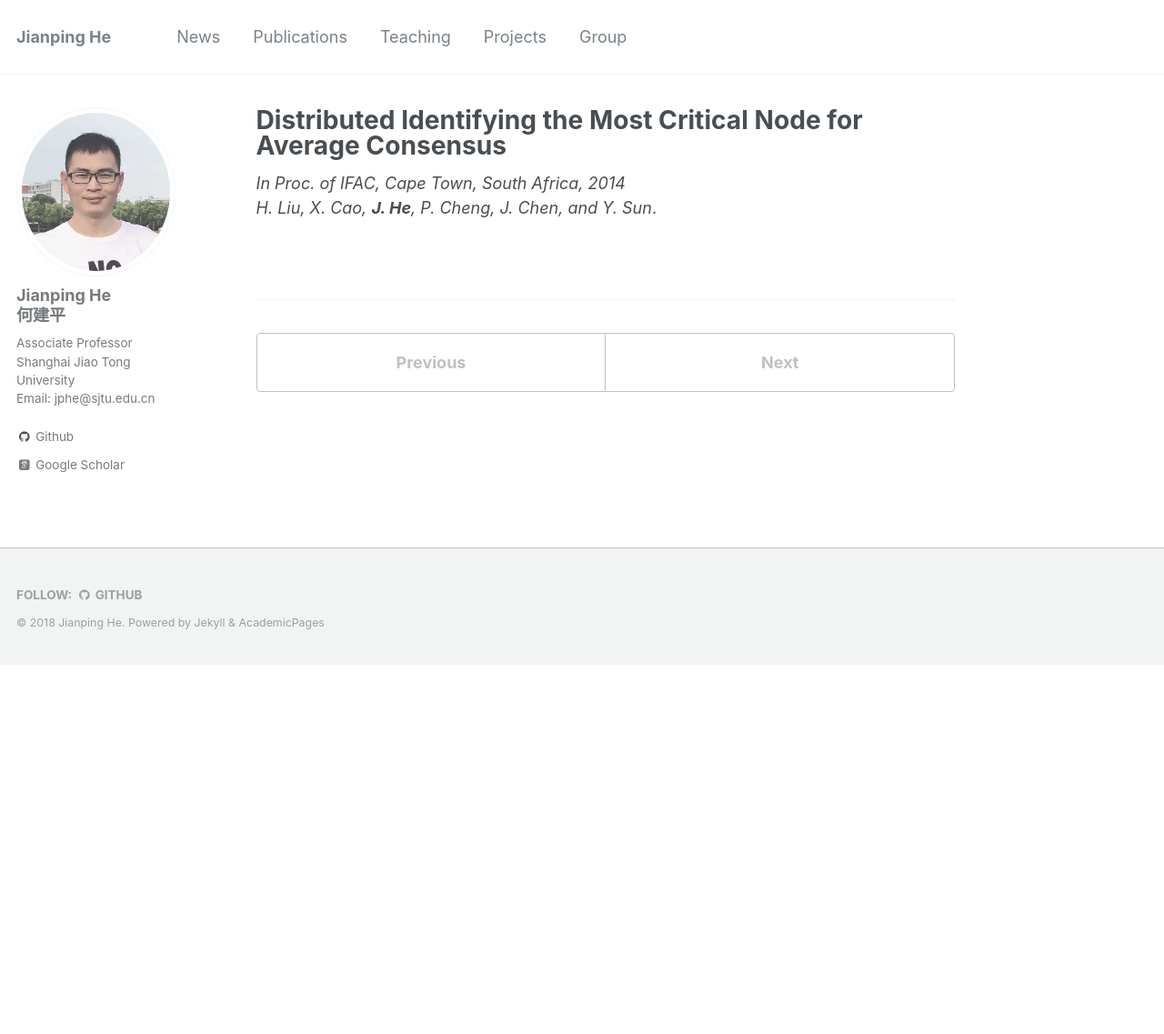
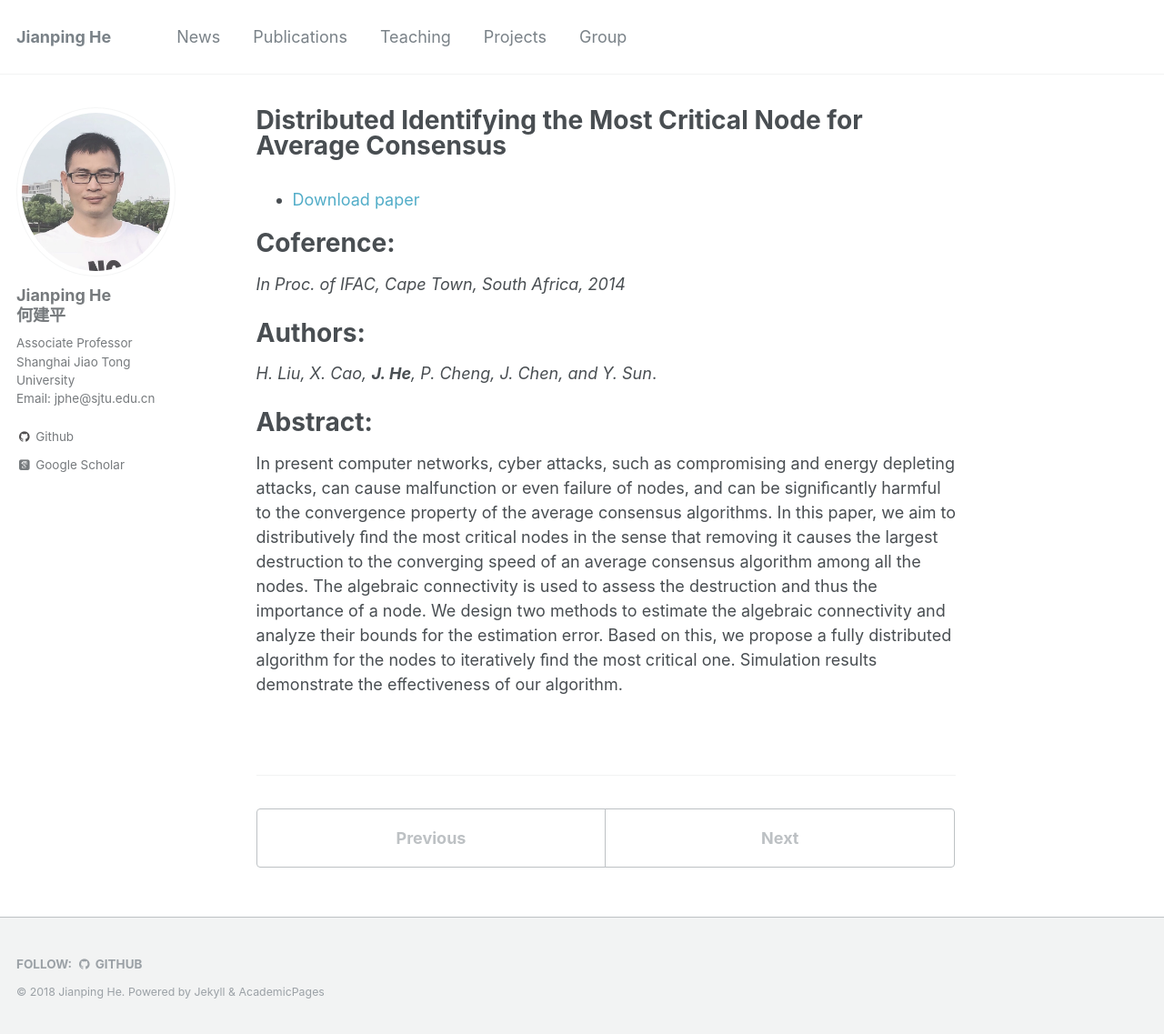
Before and after one commit to jiangshuozz/Jianping-He.github.io, a Jekyll site: the page built from _publications/2014-01-20-Distributed-Identifying-the-Most-Critical-Node.md, in a window 1280 px wide and 1137 px high. Shown: the whole window at 91% size. Built offline with Jekyll 4.4.1, drawn with Linux system fonts in a browser that asks for light colours; some web fonts are replaced.

Commit message:
Update 2014-01-20-Distributed-Identifying-the-Most-Critical-Node.md

```diff
--- a/_publications/2014-01-20-Distributed-Identifying-the-Most-Critical-Node.md
+++ b/_publications/2014-01-20-Distributed-Identifying-the-Most-Critical-Node.md
@@ -8,5 +8,16 @@ venue: '--'
 #paperurl: ''
 #citation: ''
 ---
+ - [Download paper](http://folk.ntnu.no/skoge/prost/proceedings/ifac2014/media/files/2699.pdf)
+
+Coference:
+===
 *In Proc. of IFAC, Cape Town, South Africa, 2014*
+
+Authors:
+===
 *H. Liu, X. Cao, **J. He**, P. Cheng, J. Chen, and Y. Sun*.
+
+Abstract:
+===
+In present computer networks, cyber attacks, such as compromising and energy depleting attacks, can cause malfunction or even failure of nodes, and can be signiﬁcantly harmful to the convergence property of the average consensus algorithms. In this paper, we aim to distributively ﬁnd the most critical nodes in the sense that removing it causes the largest destruction to the converging speed of an average consensus algorithm among all the nodes. The algebraic connectivity is used to assess the destruction and thus the importance of a node. We design two methods to estimate the algebraic connectivity and analyze their bounds for the estimation error. Based on this, we propose a fully distributed algorithm for the nodes to iteratively ﬁnd the most critical one. Simulation results demonstrate the eﬀectiveness of our algorithm.
```
